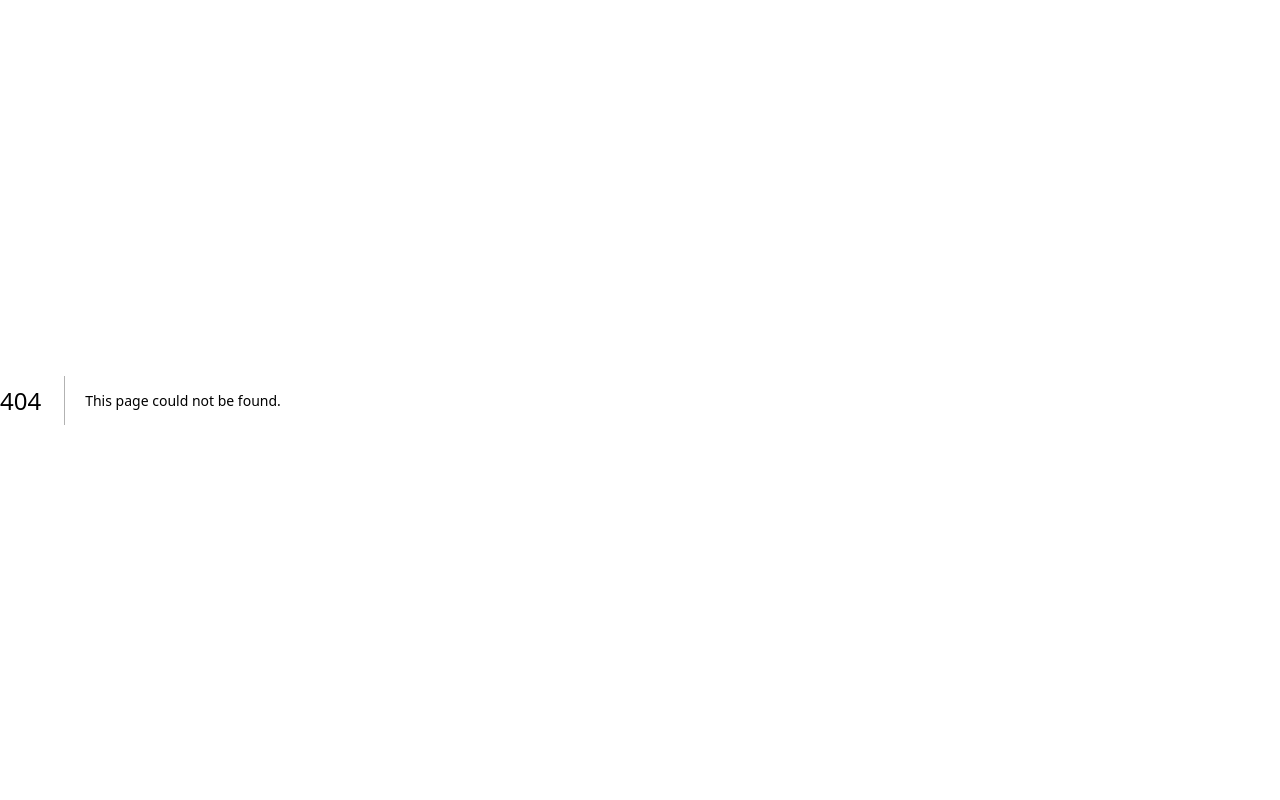
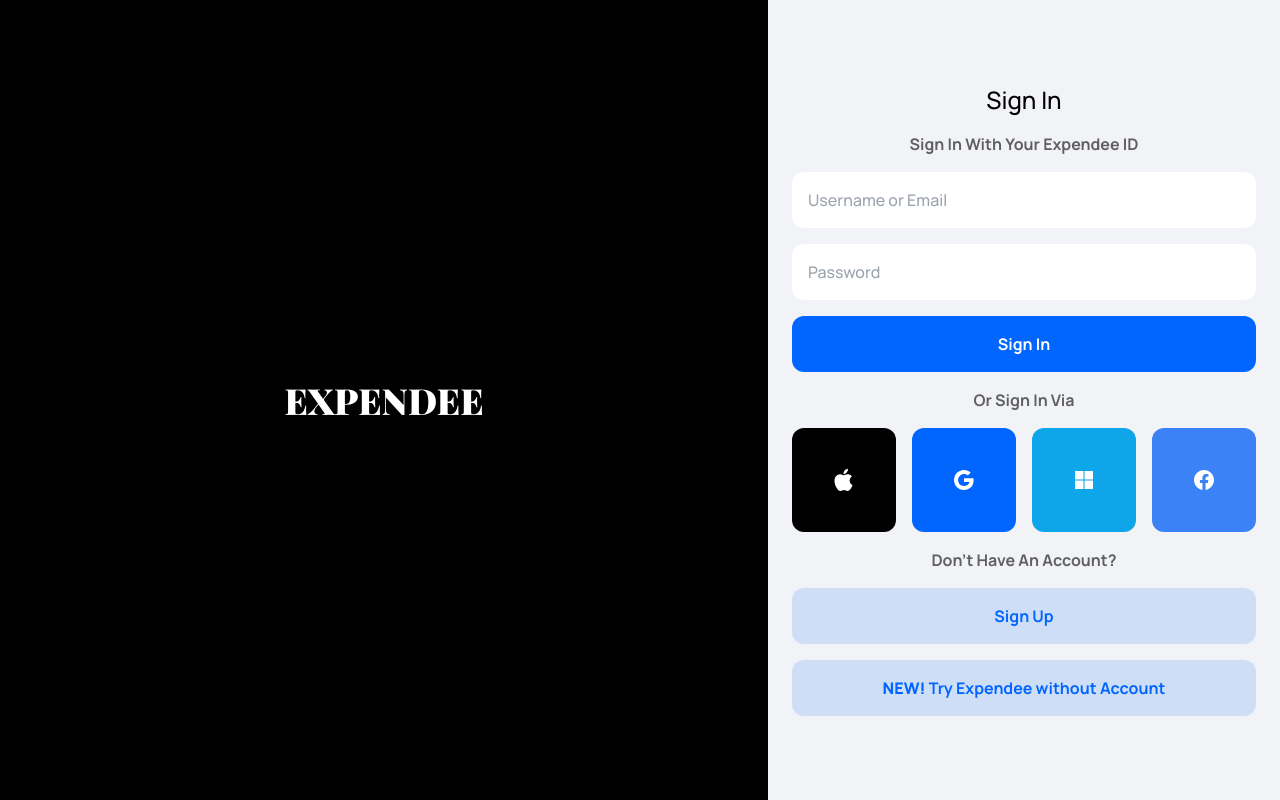
Before and after one commit to FlamingArch/expendee, a Next.js app: page /signin in a window 1280 px wide. Before the commit this address had no page. Built offline with nearby package versions, Linux system fonts and the light colour scheme; a web font is replaced by a local one.

Commit message:
Added Sign In Functions

```diff
--- /dev/null
+++ b/app/firebase.ts
@@ -0,0 +1,37 @@
+import { initializeApp, getApps } from "firebase/app";
+import { createUserWithEmailAndPassword, getAuth, signInWithEmailAndPassword, signInWithPopup } from "firebase/auth";
+import { GoogleAuthProvider } from "firebase/auth/cordova";
+
+const firebaseConfig = {
+    apiKey: process.env.NEXT_PUBLIC_FIREBASE_API_KEY,
+    authDomain: process.env.NEXT_PUBLIC_FIREBASE_AUTH_DOMAIN,
+    projectId: process.env.NEXT_PUBLIC_FIREBASE_PROJECT_ID,
+    storageBucket: process.env.NEXT_PUBLIC_FIREBASE_STORAGE_BUCKET,
+    messagingSenderId: process.env.NEXT_PUBLIC_FIREBASE_MESSAGING_SENDER_ID,
+    appId: process.env.NEXT_PUBLIC_FIREBASE_APP_ID,
+    // measurementId: process.env.NEXT_PUBLIC_FIREBASE_MEASUREMENT_ID,
+};
+
+let firebaseApp = getApps().length === 0 ? initializeApp(firebaseConfig) : getApps()[0];
+
+
+const auth = getAuth(firebaseApp)
+const googleProvider = new GoogleAuthProvider()
+
+export function signInGoogle() {
+    return signInWithPopup(auth, googleProvider)
+}
+
+export function signInEmail(email: string, password: string) {
+    return signInWithEmailAndPassword(auth, email, password);
+}
+
+export function signUp(email: string, password: string) {
+    return createUserWithEmailAndPassword(auth, email, password);
+}
+
+export function getCurrentUser() {
+    return auth.currentUser
+}
+
+export default firebaseApp;
--- a/app/globals.css
+++ b/app/globals.css
@@ -8,15 +8,15 @@ body {
 }
 
 .button-secondary{
-  @apply bg-accent bg-opacity-15 hover:bg-opacity-20 transition-colors rounded-xl p-4 text-accent font-bold
+  @apply bg-accent bg-opacity-15 hover:bg-opacity-20 transition-colors rounded-xl p-4 text-accent font-bold text-center;
 }
 
 .button-primary {
-  @apply bg-accent hover:bg-accentDark rounded-xl p-4 text-white font-bold;
+  @apply bg-accent hover:bg-accentDark rounded-xl p-4 text-white font-bold text-center;
 }
 
 .button-socials {
-   @apply rounded-xl w-full aspect-square grid place-content-center;
+   @apply rounded-xl w-full aspect-square grid place-content-center text-center;
 }
 
 .input-primary {
--- a/app/page.tsx
+++ b/app/page.tsx
@@ -1,34 +1,17 @@
 import { Playfair_Display as Heading } from "next/font/google"
 import { RiAppleFill, RiFacebookCircleFill, RiGoogleFill, RiMicrosoftFill } from "@remixicon/react";
+import { getCurrentUser } from "./firebase";
+import Link from "next/link";
 
 const headingFont = Heading({ subsets: ['latin'] })
 
+const currentUser = getCurrentUser()
+
 export default function Home() {
   return (
-    <>
-      <div className="bg-black flex-grow hidden md:grid place-content-center">
-        <h1 className={headingFont.className + " font-black text-white text-4xl"}>EXPENDEE</h1>
-      </div>
-      <main className="bg-scaffold overflow-scroll flex flex-col items-stretch p-6 gap-4 text-center md:max-w-[32rem] flex-grow">
-        <div className="flex-grow" />
-        <h1 className={headingFont.className + " font-black text-4xl md:hidden"}>EXPENDEE</h1>
-        <p className="scaffold-header hidden md:inline">Sign In</p>
-        <p className="section-header">Sign In With Your Expendee ID</p>
-        <input type="email" className="input-primary" placeholder="Username or Email" />
-        <input type="password" className="input-primary" placeholder="Password" />
-        <button className="button-primary">Sign In</button>
-        <p className="section-header">Or Sign In Via</p>
-        <div className="flex gap-4">
-          <button title="Sign In with Apple" className="bg-black hover:bg-gray-800 button-socials"><RiAppleFill size={24} color="white" /></button>
-          <button title="Sign In with Google" className="bg-accent hover:bg-accentDark button-socials"><RiGoogleFill size={24} color="white" /></button>
-          <button title="Sign In with Microsoft" className="bg-sky-500 hover:bg-sky-600 button-socials"><RiMicrosoftFill size={24} color="white" /></button>
-          <button title="Sign In with Facebook" className="bg-blue-500 hover:bg-blue-600 button-socials"><RiFacebookCircleFill size={24} color="white" /></button>
-        </div>
-        <p className="section-header">Don't Have An Account?</p>
-        <button className="button-secondary">Sign Up</button>
-        <button className="button-secondary"><span className="font-black">NEW!</span> Try Expendee without Account</button>
-        <div className="flex-grow" />
-      </main >
-    </>
+    <div className="bg-black text-white flex-grow grid place-content-center gap-6">
+      <h1 className={headingFont.className + " font-black text-white text-4xl"}>EXPENDEE</h1>
+      {currentUser ? "Hello, " : <Link href="/signin" className="button-primary">Sign In</Link>}
+    </div>
   )
 }
--- /dev/null
+++ b/app/signin/page.tsx
@@ -0,0 +1,34 @@
+import { Playfair_Display as Heading } from "next/font/google"
+import { RiAppleFill, RiFacebookCircleFill, RiGoogleFill, RiMicrosoftFill } from "@remixicon/react";
+
+const headingFont = Heading({ subsets: ['latin'] })
+
+export default function Home() {
+  return (
+    <>
+      <div className="bg-black flex-grow hidden md:grid place-content-center">
+        <h1 className={headingFont.className + " font-black text-white text-4xl"}>EXPENDEE</h1>
+      </div>
+      <main className="bg-scaffold overflow-scroll flex flex-col items-stretch p-6 gap-4 text-center md:max-w-[32rem] flex-grow">
+        <div className="flex-grow" />
+        <h1 className={headingFont.className + " font-black text-4xl md:hidden"}>EXPENDEE</h1>
+        <p className="scaffold-header hidden md:inline">Sign In</p>
+        <p className="section-header">Sign In With Your Expendee ID</p>
+        <input type="email" className="input-primary" placeholder="Username or Email" />
+        <input type="password" className="input-primary" placeholder="Password" />
+        <button className="button-primary">Sign In</button>
+        <p className="section-header">Or Sign In Via</p>
+        <div className="flex gap-4">
+          <button title="Sign In with Apple" className="bg-black hover:bg-gray-800 button-socials"><RiAppleFill size={24} color="white" /></button>
+          <button title="Sign In with Google" className="bg-accent hover:bg-accentDark button-socials"><RiGoogleFill size={24} color="white" /></button>
+          <button title="Sign In with Microsoft" className="bg-sky-500 hover:bg-sky-600 button-socials"><RiMicrosoftFill size={24} color="white" /></button>
+          <button title="Sign In with Facebook" className="bg-blue-500 hover:bg-blue-600 button-socials"><RiFacebookCircleFill size={24} color="white" /></button>
+        </div>
+        <p className="section-header">Don't Have An Account?</p>
+        <button className="button-secondary">Sign Up</button>
+        <button className="button-secondary"><span className="font-black">NEW!</span> Try Expendee without Account</button>
+        <div className="flex-grow" />
+      </main >
+    </>
+  )
+}
--- a/package.json
+++ b/package.json
@@ -10,6 +10,7 @@
   },
   "dependencies": {
     "@remixicon/react": "^4.0.1",
+    "firebase": "^10.7.1",
     "next": "14.0.4",
     "react": "^18",
     "react-dom": "^18"
```
Also changed, not shown: 2 other files (tests, documents, lock files or other folders).
